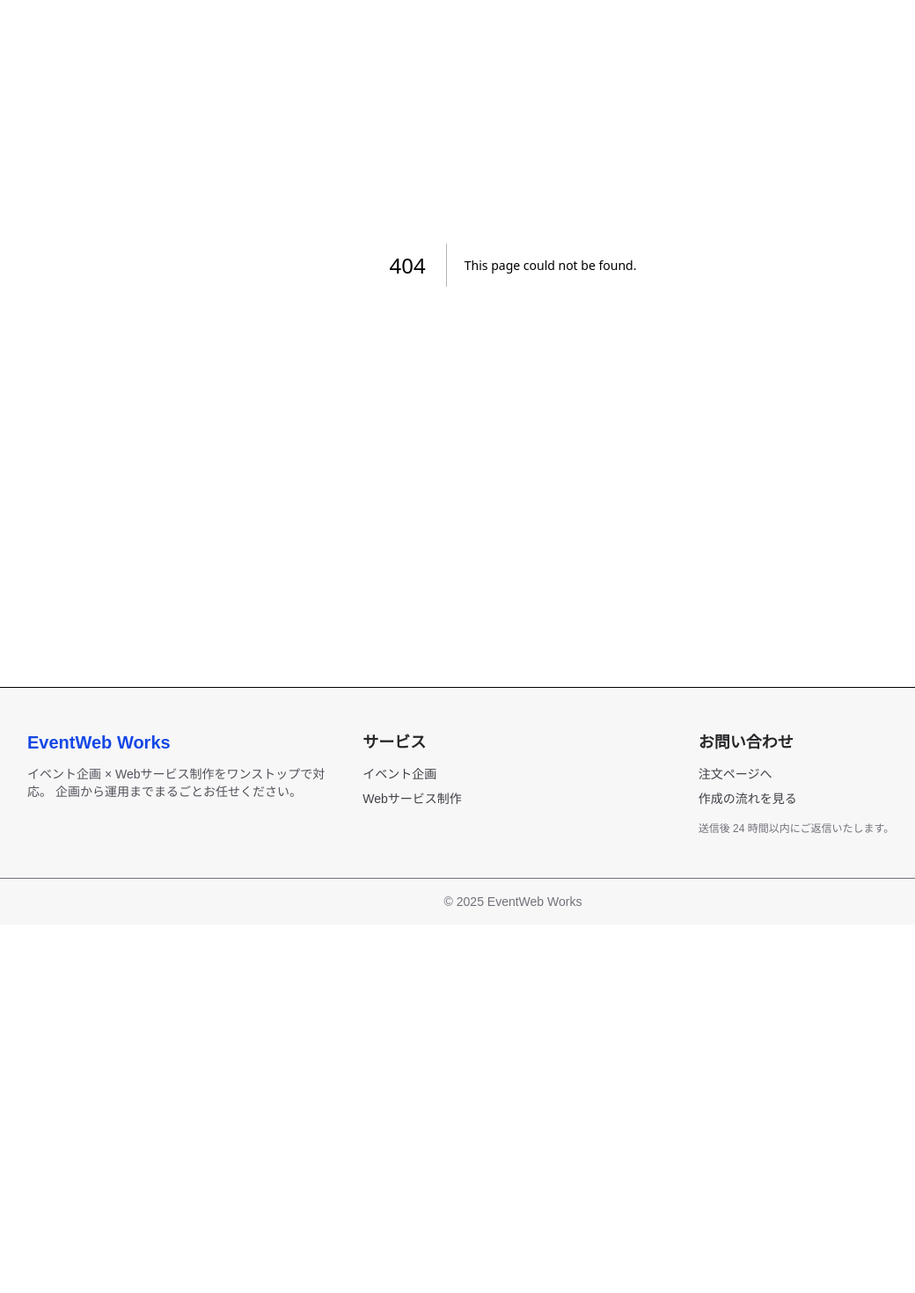
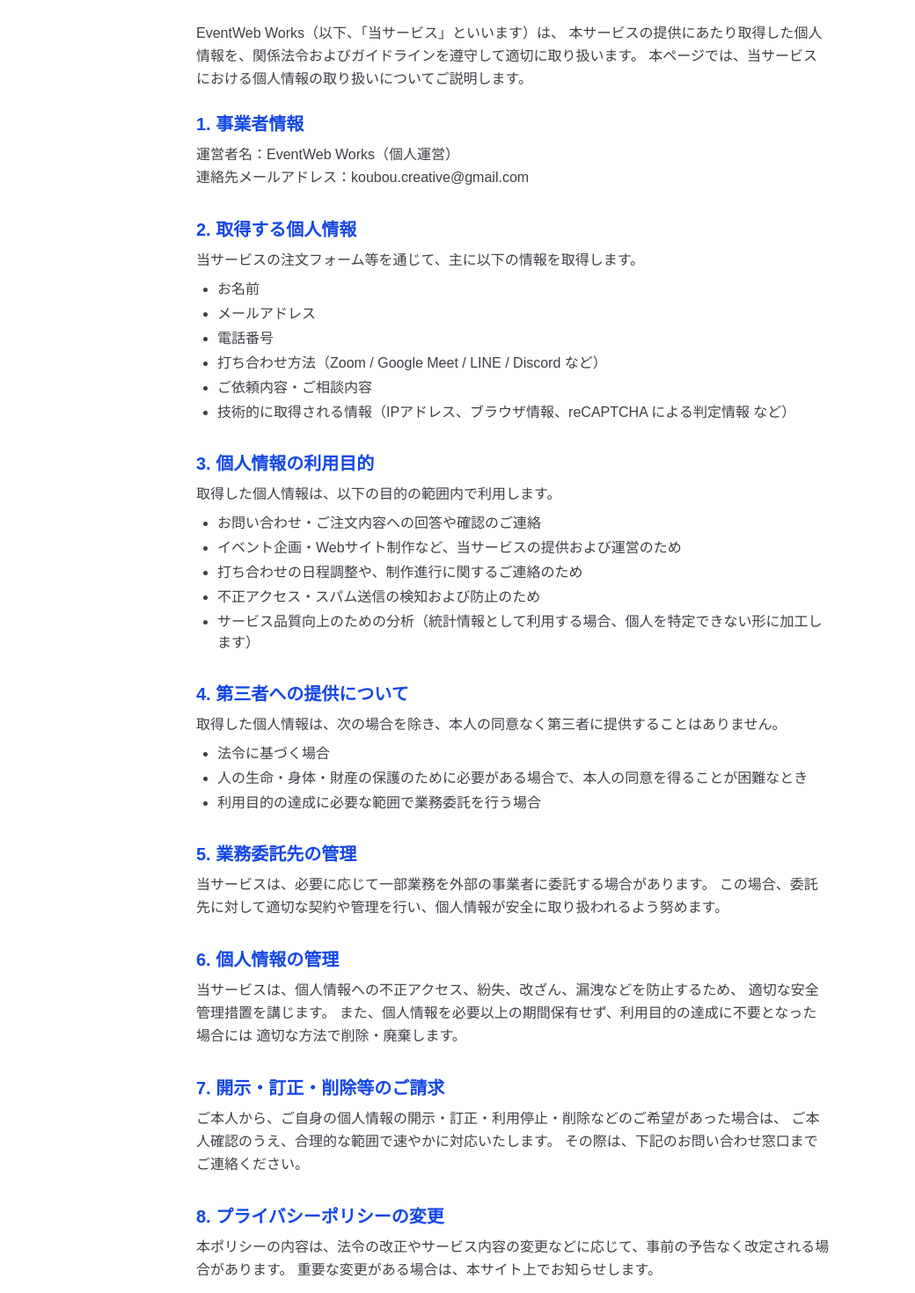
Before and after one commit to kouboucreative-coder/eventweb-works, a Next.js app: page /privacy in a window 1280 px wide. Before the commit this address had no page. Shown: the part 160-1630 px from the top of the page at 88% size, without its empty margins (57-1097 px from the left). Before the commit the page ends 1211 px from the top, so only its background shows below. Built offline with nearby package versions, Linux system fonts and the light colour scheme.

Commit message:
注文フォームにプライバシーポリシー同意チェックを追加

```diff
--- a/app/order/page.tsx
+++ b/app/order/page.tsx
@@ -12,6 +12,7 @@
 
 export default function OrderPage() {
   const [loading, setLoading] = useState(false);
+  const [agreed, setAgreed] = useState(false); // ✅ 同意チェック用
   const router = useRouter();
 
   // reCAPTCHA v3 のトークン取得
@@ -85,6 +86,7 @@
 
       // 成功
       form.reset();
+      setAgreed(false); // ✅ チェックもリセット
       router.push("/order/complete");
     } catch (err) {
       alert("送信中にエラーが発生しました。");
@@ -235,10 +237,34 @@
           />
         </div>
 
+        {/* プライバシーポリシー同意 */}
+        <div className="mt-4">
+          <label className="flex items-start gap-2 text-sm text-zinc-700">
+            <input
+              type="checkbox"
+              className="mt-1"
+              checked={agreed}
+              onChange={(e) => setAgreed(e.target.checked)}
+              required
+            />
+            <span>
+              <a
+                href="/privacy"
+                target="_blank"
+                rel="noopener noreferrer"
+                className="text-blue-700 underline"
+              >
+                プライバシーポリシー
+              </a>
+              に同意します
+            </span>
+          </label>
+        </div>
+
         {/* 送信ボタン */}
         <button
           type="submit"
-          disabled={loading || !SITE_KEY}
+          disabled={loading || !SITE_KEY || !agreed}
           className="mt-6 w-full rounded-lg bg-blue-700 text-white font-semibold py-3 hover:bg-blue-800 transition disabled:opacity-60"
         >
           {loading ? "送信中..." : "送信する"}
--- /dev/null
+++ b/app/privacy/page.tsx
@@ -0,0 +1,151 @@
+// app/privacy/page.tsx
+import type { Metadata } from "next";
+
+export const metadata: Metadata = {
+  title: "プライバシーポリシー | EventWeb Works",
+  description:
+    "EventWeb Works のプライバシーポリシーです。注文フォームで取得した個人情報の取り扱いについて記載しています。",
+};
+
+export default function PrivacyPage() {
+  return (
+    <main className="mx-auto max-w-3xl px-6 py-16">
+      <h1 className="text-3xl font-bold text-blue-700 mb-6">
+        プライバシーポリシー
+      </h1>
+
+      <p className="text-zinc-700 leading-relaxed mb-6">
+        EventWeb Works（以下、「当サービス」といいます）は、
+        本サービスの提供にあたり取得した個人情報を、関係法令およびガイドラインを遵守して適切に取り扱います。
+        本ページでは、当サービスにおける個人情報の取り扱いについてご説明します。
+      </p>
+
+      {/* 1. 事業者情報 */}
+      <section className="mb-8">
+        <h2 className="text-xl font-semibold text-blue-700 mb-2">
+          1. 事業者情報
+        </h2>
+        <p className="text-zinc-700 leading-relaxed">
+          運営者名：EventWeb Works（個人運営）
+          <br />
+          連絡先メールアドレス：koubou.creative@gmail.com
+        </p>
+      </section>
+
+      {/* 2. 取得する情報 */}
+      <section className="mb-8">
+        <h2 className="text-xl font-semibold text-blue-700 mb-2">
+          2. 取得する個人情報
+        </h2>
+        <p className="text-zinc-700 leading-relaxed mb-2">
+          当サービスの注文フォーム等を通じて、主に以下の情報を取得します。
+        </p>
+        <ul className="list-disc pl-6 text-zinc-700 space-y-1">
+          <li>お名前</li>
+          <li>メールアドレス</li>
+          <li>電話番号</li>
+          <li>打ち合わせ方法（Zoom / Google Meet / LINE / Discord など）</li>
+          <li>ご依頼内容・ご相談内容</li>
+          <li>
+            技術的に取得される情報（IPアドレス、ブラウザ情報、reCAPTCHA による判定情報 など）
+          </li>
+        </ul>
+      </section>
+
+      {/* 3. 利用目的 */}
+      <section className="mb-8">
+        <h2 className="text-xl font-semibold text-blue-700 mb-2">
+          3. 個人情報の利用目的
+        </h2>
+        <p className="text-zinc-700 leading-relaxed mb-2">
+          取得した個人情報は、以下の目的の範囲内で利用します。
+        </p>
+        <ul className="list-disc pl-6 text-zinc-700 space-y-1">
+          <li>お問い合わせ・ご注文内容への回答や確認のご連絡</li>
+          <li>イベント企画・Webサイト制作など、当サービスの提供および運営のため</li>
+          <li>打ち合わせの日程調整や、制作進行に関するご連絡のため</li>
+          <li>不正アクセス・スパム送信の検知および防止のため</li>
+          <li>サービス品質向上のための分析（統計情報として利用する場合、個人を特定できない形に加工します）</li>
+        </ul>
+      </section>
+
+      {/* 4. 第三者提供 */}
+      <section className="mb-8">
+        <h2 className="text-xl font-semibold text-blue-700 mb-2">
+          4. 第三者への提供について
+        </h2>
+        <p className="text-zinc-700 leading-relaxed">
+          取得した個人情報は、次の場合を除き、本人の同意なく第三者に提供することはありません。
+        </p>
+        <ul className="list-disc pl-6 text-zinc-700 space-y-1 mt-2">
+          <li>法令に基づく場合</li>
+          <li>人の生命・身体・財産の保護のために必要がある場合で、本人の同意を得ることが困難なとき</li>
+          <li>利用目的の達成に必要な範囲で業務委託を行う場合</li>
+        </ul>
+      </section>
+
+      {/* 5. 業務委託 */}
+      <section className="mb-8">
+        <h2 className="text-xl font-semibold text-blue-700 mb-2">
+          5. 業務委託先の管理
+        </h2>
+        <p className="text-zinc-700 leading-relaxed">
+          当サービスは、必要に応じて一部業務を外部の事業者に委託する場合があります。
+          この場合、委託先に対して適切な契約や管理を行い、個人情報が安全に取り扱われるよう努めます。
+        </p>
+      </section>
+
+      {/* 6. 安全管理措置 */}
+      <section className="mb-8">
+        <h2 className="text-xl font-semibold text-blue-700 mb-2">
+          6. 個人情報の管理
+        </h2>
+        <p className="text-zinc-700 leading-relaxed">
+          当サービスは、個人情報への不正アクセス、紛失、改ざん、漏洩などを防止するため、
+          適切な安全管理措置を講じます。
+          また、個人情報を必要以上の期間保有せず、利用目的の達成に不要となった場合には
+          適切な方法で削除・廃棄します。
+        </p>
+      </section>
+
+      {/* 7. 開示・訂正・削除 */}
+      <section className="mb-8">
+        <h2 className="text-xl font-semibold text-blue-700 mb-2">
+          7. 開示・訂正・削除等のご請求
+        </h2>
+        <p className="text-zinc-700 leading-relaxed">
+          ご本人から、ご自身の個人情報の開示・訂正・利用停止・削除などのご希望があった場合は、
+          ご本人確認のうえ、合理的な範囲で速やかに対応いたします。
+          その際は、下記のお問い合わせ窓口までご連絡ください。
+        </p>
+      </section>
+
+      {/* 8. 改定 */}
+      <section className="mb-8">
+        <h2 className="text-xl font-semibold text-blue-700 mb-2">
+          8. プライバシーポリシーの変更
+        </h2>
+        <p className="text-zinc-700 leading-relaxed">
+          本ポリシーの内容は、法令の改正やサービス内容の変更などに応じて、事前の予告なく改定される場合があります。
+          重要な変更がある場合は、本サイト上でお知らせします。
+        </p>
+      </section>
+
+      {/* 9. お問い合わせ窓口 */}
+      <section className="mb-8">
+        <h2 className="text-xl font-semibold text-blue-700 mb-2">
+          9. お問い合わせ窓口
+        </h2>
+        <p className="text-zinc-700 leading-relaxed">
+          本ポリシーに関するお問い合わせは、以下のメールアドレスまでご連絡ください。
+          <br />
+          メールアドレス：koubou.creative@gmail.com
+        </p>
+      </section>
+
+      <p className="text-sm text-zinc-500 mt-8">
+        制定日：2025年1月15日
+      </p>
+    </main>
+  );
+}
```
